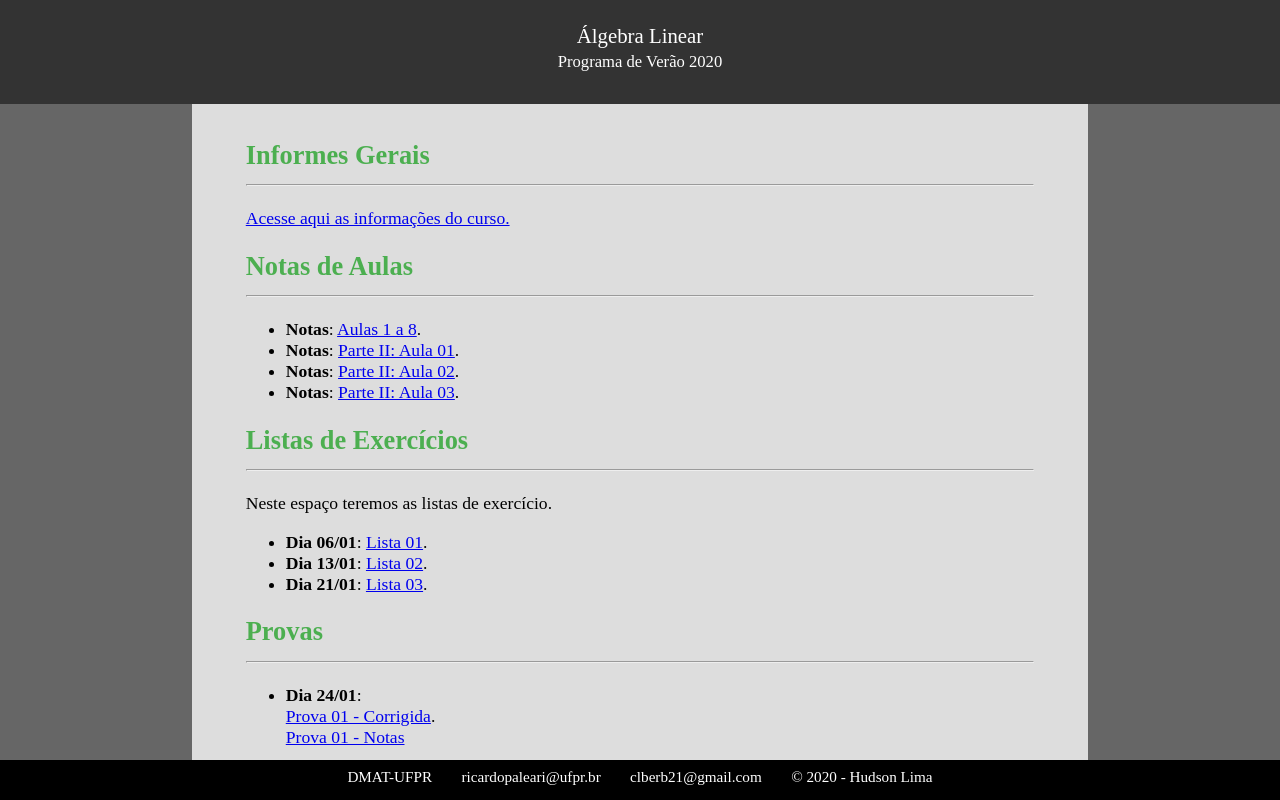
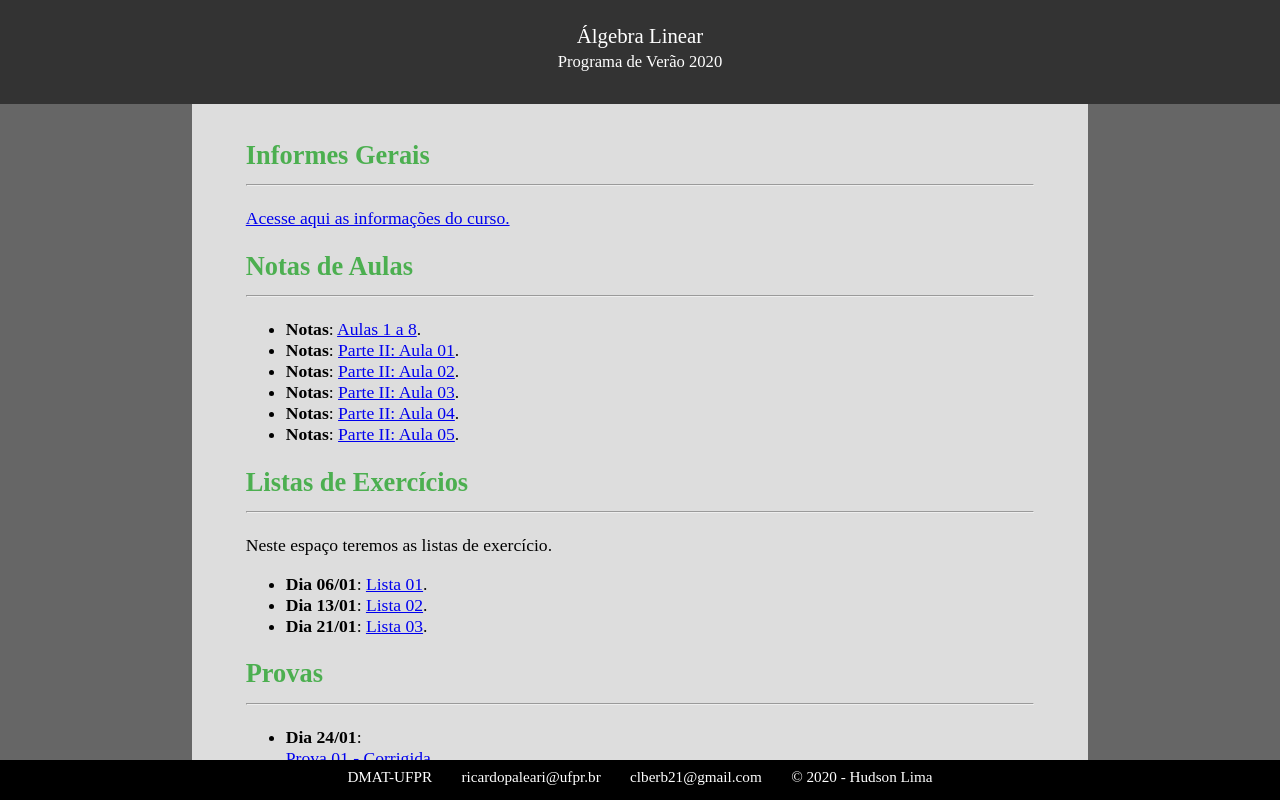
Before and after one commit to hudsonnl/hudsonnl.github.io, a plain HTML site: page algebralinear2020/AlgebraLinearVerao.html in a window 1280 px wide. Drawn offline with Linux system fonts and the light colour scheme.

Commit message:
Update AlgebraLinearVerao.html

```diff
--- a/algebralinear2020/AlgebraLinearVerao.html
+++ b/algebralinear2020/AlgebraLinearVerao.html
@@ -108,6 +108,8 @@ hudson04brhelper@gmail.com
 	<li><b>Notas</b>: <a href="Notas_P2A1.pdf" target="_blank">Parte II: Aula 01</a>. </li>
 	<li><b>Notas</b>: <a href="Notas_P2A2.pdf" target="_blank">Parte II: Aula 02</a>. </li>
 	<li><b>Notas</b>: <a href="Notas_P2A3.pdf" target="_blank">Parte II: Aula 03</a>. </li>
+	<li><b>Notas</b>: <a href="Notas_P2A4.pdf" target="_blank">Parte II: Aula 04</a>. </li>
+	<li><b>Notas</b>: <a href="Notas_P2A5.pdf" target="_blank">Parte II: Aula 05</a>. </li>
 
 </ul>
 
```
